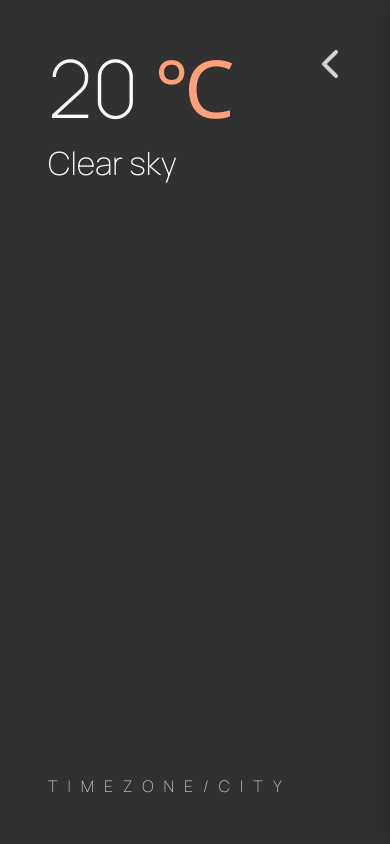
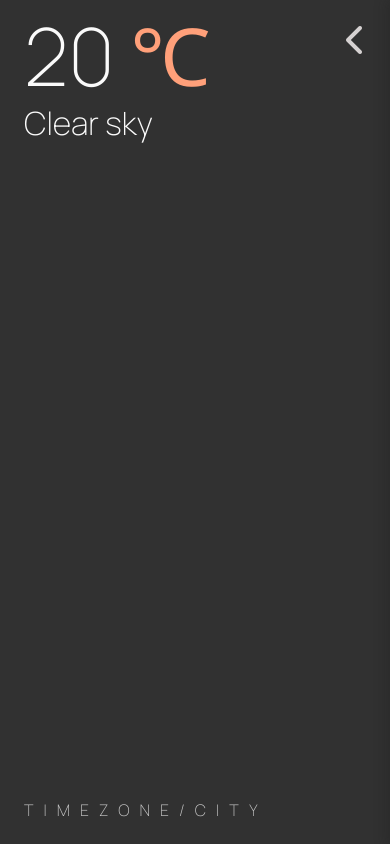
Before and after one commit to tonaye-aye/weathertones, a PHP site: page / in a window 390 px wide; the page is wider, and only the part inside the window is pictured. Run offline with PHP 8.4, Linux system fonts and the light colour scheme; some libraries are stand-ins or nearby versions.

Commit message:
33rd commit

```diff
--- a/app.js
+++ b/app.js
@@ -4,6 +4,7 @@ const loadingOverlay = document.querySelector(".loading");
 // menu variables
 const menuLinks = document.querySelectorAll(".menu button");
 const menuSection = document.querySelector(".menu");
+const menuIconContainer = document.querySelector(".menu-icon-container");
 const menuIcon = document.querySelector(".menu-icon");
 
 // create containers for weather elements
@@ -28,7 +29,7 @@ const closeMenu = () => {
 
 // menu slider
 const menuSlider = () => {
-  menuIcon.addEventListener("click", () => {
+  menuIconContainer.addEventListener("click", () => {
     if (menuSection.classList.contains("slide-in")) {
       closeMenu();
     } else {
--- a/index.html
+++ b/index.html
@@ -55,7 +55,9 @@
     </div>
 
     <!--menu icon-->
-    <i class="menu-icon fas fa-chevron-left"></i>
+    <div class="menu-icon-container">
+      <i class="menu-icon fas fa-chevron-left"></i>
+    </div>
 
     <!--slide-->
     <div class="menu">
--- a/style.css
+++ b/style.css
@@ -230,13 +230,16 @@ i:hover {
   opacity: 0.5;
 }
 /* menu icon - open and close */
+.menu-icon-container {
+  position: absolute;
+  top: 1rem;
+  right: 1rem;
+  padding: 2rem;
+  z-index: 1;
+}
 .menu-icon {
-  position: absolute;
-  top: 3rem;
-  right: 3rem;
   color: snow;
   font-size: 3rem;
-  z-index: 1;
 }
 .menu-open {
   animation: menuOpen 1s forwards;
@@ -330,13 +333,12 @@ i:hover {
 }
 
 @media screen and (max-width: 768px) {
-  .menu {
-    width: 60vw;
-    font-size: 3rem;
+  .section {
+    padding: 1.5rem;
   }
   .weather-temp {
     font-size: 5rem;
-    line-height: 5rem;
+    line-height: 4rem;
   }
   .weather-description {
     font-size: 2rem;
@@ -345,6 +347,15 @@ i:hover {
   .weather-timezone {
     font-size: 1rem;
   }
+  .menu-icon-container {
+    top: 0;
+    right: 0;
+    padding: 1.5rem;
+  }
+  .menu {
+    width: 60vw;
+    font-size: 3rem;
+  }
   .menu-icon {
     font-size: 2rem;
   }
```
